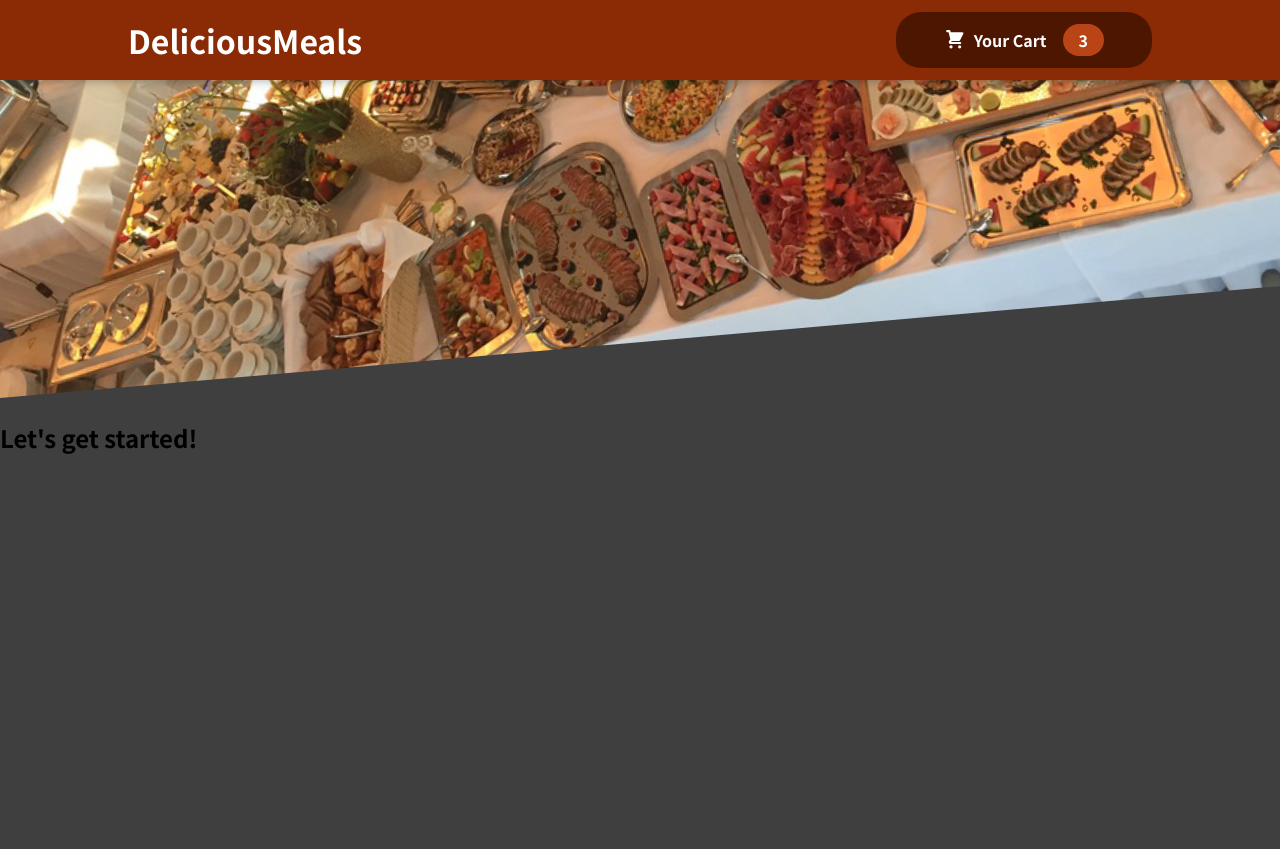
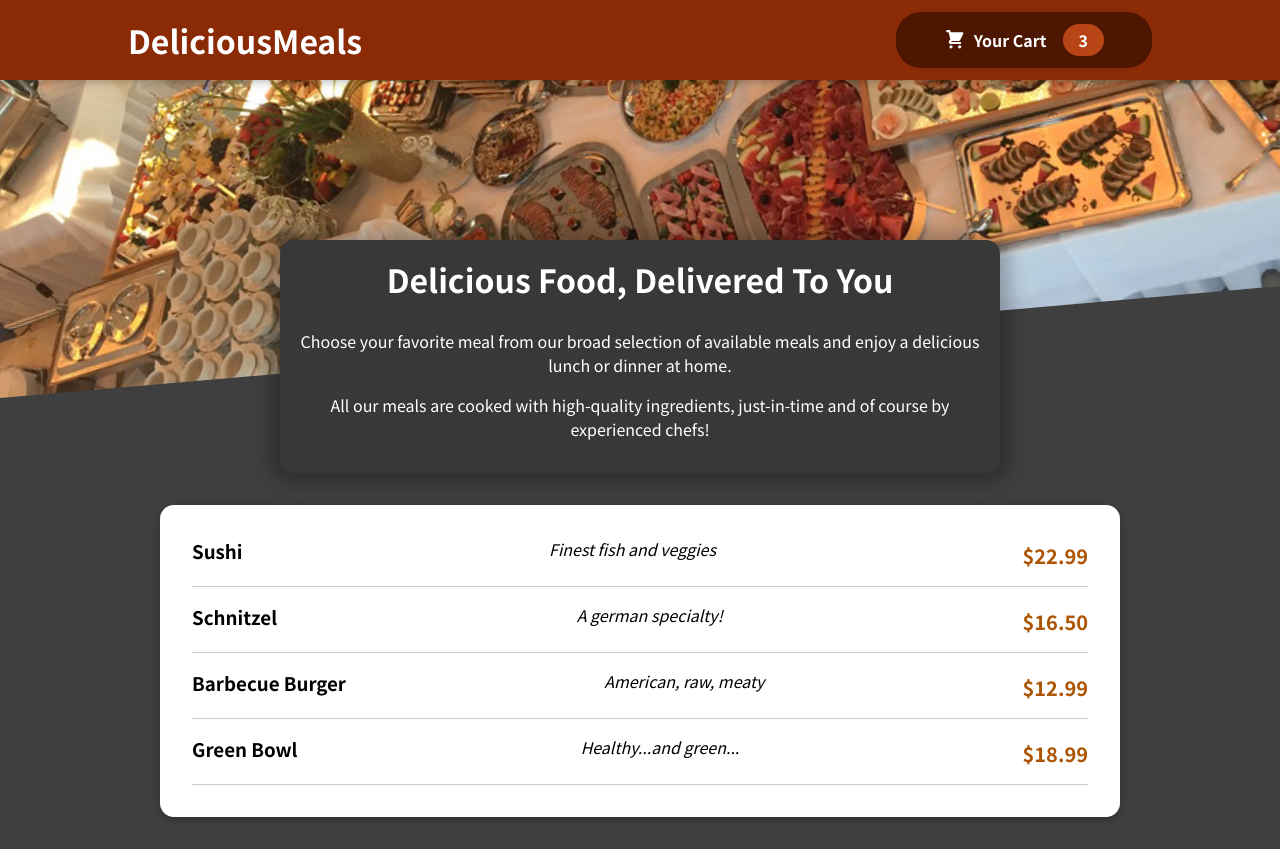
Before and after one commit to Joanna-Golofit/11-food-order-app, a React (Create React App) app: page / in a window 1280 px wide. Before the commit the page ends 800 px from the top, so only its background shows below. Built offline with nearby package versions, Linux system fonts and the light colour scheme.

Commit message:
136. Adding Individual Meal Items & Displaying Them

```diff
--- a/src/App.js
+++ b/src/App.js
@@ -1,11 +1,14 @@
 import Header from "./components/Layout/Header";
+import Meals from "./components/Meals/Meals";
 
 function App() {
   return (
-    <div>
-      <Header/>
-      <h2>Let's get started!</h2>
-    </div>
+    <>
+      <Header />
+      <main>
+        <Meals />
+      </main>
+    </>
   );
 }
 
--- /dev/null
+++ b/src/components/Meals/AvailableMeals.js
@@ -0,0 +1,53 @@
+import React from 'react';
+import Card from '../UI/Card';
+import classes from './AvailableMeals.module.css';
+import MealItem from './MealItem/MealItem';
+
+const DUMMY_MEALS = [
+  {
+    id: 'm1',
+    name: 'Sushi',
+    description: 'Finest fish and veggies',
+    price: 22.99,
+  },
+  {
+    id: 'm2',
+    name: 'Schnitzel',
+    description: 'A german specialty!',
+    price: 16.5,
+  },
+  {
+    id: 'm3',
+    name: 'Barbecue Burger',
+    description: 'American, raw, meaty',
+    price: 12.99,
+  },
+  {
+    id: 'm4',
+    name: 'Green Bowl',
+    description: 'Healthy...and green...',
+    price: 18.99,
+  },
+];
+
+const AvailableMeals = () => {
+  const mealsList = DUMMY_MEALS.map(meal =>
+    <MealItem
+      key={meal.id}
+      name={meal.name}
+      description={meal.description}
+      price={meal.price}
+    />);
+
+  return (
+    <section className={classes.meals} >
+      <Card>
+        <ul>
+          {mealsList}
+        </ul>
+      </Card>
+    </section>
+  )
+}
+
+export default AvailableMeals
--- /dev/null
+++ b/src/components/Meals/AvailableMeals.module.css
@@ -0,0 +1,24 @@
+.meals {
+  max-width: 60rem;
+  width: 90%;
+  margin: 2rem auto;
+  animation: meals-appear 1s ease-out forwards;
+}
+
+.meals ul {
+  list-style: none;
+  margin: 0;
+  padding: 0;
+}
+
+@keyframes meals-appear {
+  from {
+    opacity: 0;
+    transform: translateY(3rem);
+  }
+
+  to {
+    opacity: 1;
+    transform: translateY(0);
+  }
+}
--- /dev/null
+++ b/src/components/Meals/MealItem/MealItem.js
@@ -0,0 +1,23 @@
+import React from 'react';
+import classes from './MealItem.module.css';
+import MealItemForm from './MealItemForm';
+
+
+const MealItem = (props) => {
+  const price = `$${props.price.toFixed(2)}`;
+
+  return (
+    <li>
+      <div className={classes.meal}>
+        <h3>{props.name}</h3>
+        <div className={classes.description}>{props.description}</div>
+        <div className={classes.price} >{price}</div>
+      </div>
+      <div>
+        {/* <MealItemForm /> */}
+      </div>
+    </li>
+  )
+}
+
+export default MealItem
--- /dev/null
+++ b/src/components/Meals/MealItem/MealItem.module.css
@@ -0,0 +1,22 @@
+.meal {
+  display: flex;
+  justify-content: space-between;
+  margin: 1rem;
+  padding-bottom: 1rem;
+  border-bottom: 1px solid #ccc;
+}
+
+.meal h3 {
+  margin: 0 0 0.25rem 0;
+}
+
+.description {
+  font-style: italic;
+}
+
+.price {
+  margin-top: 0.25rem;
+  font-weight: bold;
+  color: #ad5502;
+  font-size: 1.25rem;
+}
--- /dev/null
+++ b/src/components/Meals/MealItem/MealItemForm.js
@@ -0,0 +1,9 @@
+import React from 'react'
+
+const MealItemForm = () => {
+  return (
+    <div>MealItemForm</div>
+  )
+}
+
+export default MealItemForm
--- /dev/null
+++ b/src/components/Meals/Meals.js
@@ -0,0 +1,14 @@
+import React from 'react'
+import AvailableMeals from './AvailableMeals'
+import MealsSummary from './MealsSummary'
+
+const Meals = () => {
+  return (
+    <>
+      <MealsSummary />
+      <AvailableMeals />
+    </>
+  )
+}
+
+export default Meals
--- /dev/null
+++ b/src/components/Meals/MealsSummary.js
@@ -0,0 +1,19 @@
+import classes from './MealsSummary.module.css';
+
+const MealsSummary = () => {
+  return (
+    <section className={classes.summary}>
+      <h2>Delicious Food, Delivered To You</h2>
+      <p>
+        Choose your favorite meal from our broad selection of available meals
+        and enjoy a delicious lunch or dinner at home.
+      </p>
+      <p>
+        All our meals are cooked with high-quality ingredients, just-in-time and
+        of course by experienced chefs!
+      </p>
+    </section>
+  );
+};
+
+export default MealsSummary;
--- /dev/null
+++ b/src/components/Meals/MealsSummary.module.css
@@ -0,0 +1,18 @@
+.summary {
+  text-align: center;
+  max-width: 45rem;
+  width: 90%;
+  margin: auto;
+  margin-top: -10rem;
+  position: relative;
+  background-color: #383838;
+  color: white;
+  border-radius: 14px;
+  padding: 1rem;
+  box-shadow: 0 1px 18px 10px rgba(0, 0, 0, 0.25);
+}
+
+.summary h2 {
+  font-size: 2rem;
+  margin-top: 0;
+}
--- /dev/null
+++ b/src/components/UI/Card.js
@@ -0,0 +1,10 @@
+import React from 'react';
+import classes from './Card.module.css'
+
+const Card = (props) => {
+  return (
+    <div className={classes.card} >{props.children}</div>
+  )
+}
+
+export default Card
--- /dev/null
+++ b/src/components/UI/Card.module.css
@@ -0,0 +1,6 @@
+.card {
+  padding: 1rem;
+  box-shadow: 0 2px 8px rgba(0, 0, 0, 0.25);
+  border-radius: 14px;
+  background-color: white;
+}
```
